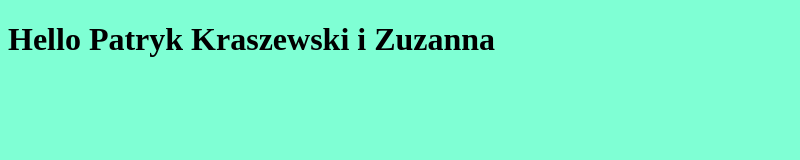
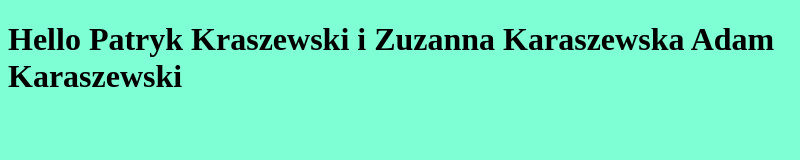
Before and after one commit to karaszewski21/electron, an Electron app: page index.html in a window 800 px wide. Drawn offline with Linux system fonts and the light colour scheme; no server answers.

Commit message:
update v1.0.4

```diff
--- a/index.html
+++ b/index.html
@@ -10,7 +10,7 @@
     <link rel="stylesheet" href="style.css" />
   </head>
   <body>
-    <h1>Hello Patryk Kraszewski i Zuzanna</h1>
+    <h1>Hello Patryk Kraszewski i Zuzanna Karaszewska Adam Karaszewski</h1>
     <p id="version"></p>
 
     <div id="notification" class="hidden">
--- a/package.json
+++ b/package.json
@@ -1,12 +1,12 @@
 {
   "name": "karaszeski-desktop",
-  "version": "v1.0.2",
+  "version": "v1.0.4",
   "description": "test app",
   "main": "main.js",
   "scripts": {
     "start": "electron . --watch",
-    "build": "electron-builder",
-    "publish": "electron-builder --publish always"
+    "build": "electron-builder build --win --publish never",
+    "publish": "electron-builder build --publish always"
   },
   "author": "Patryk Karaszewski",
   "license": "MIT",
```
